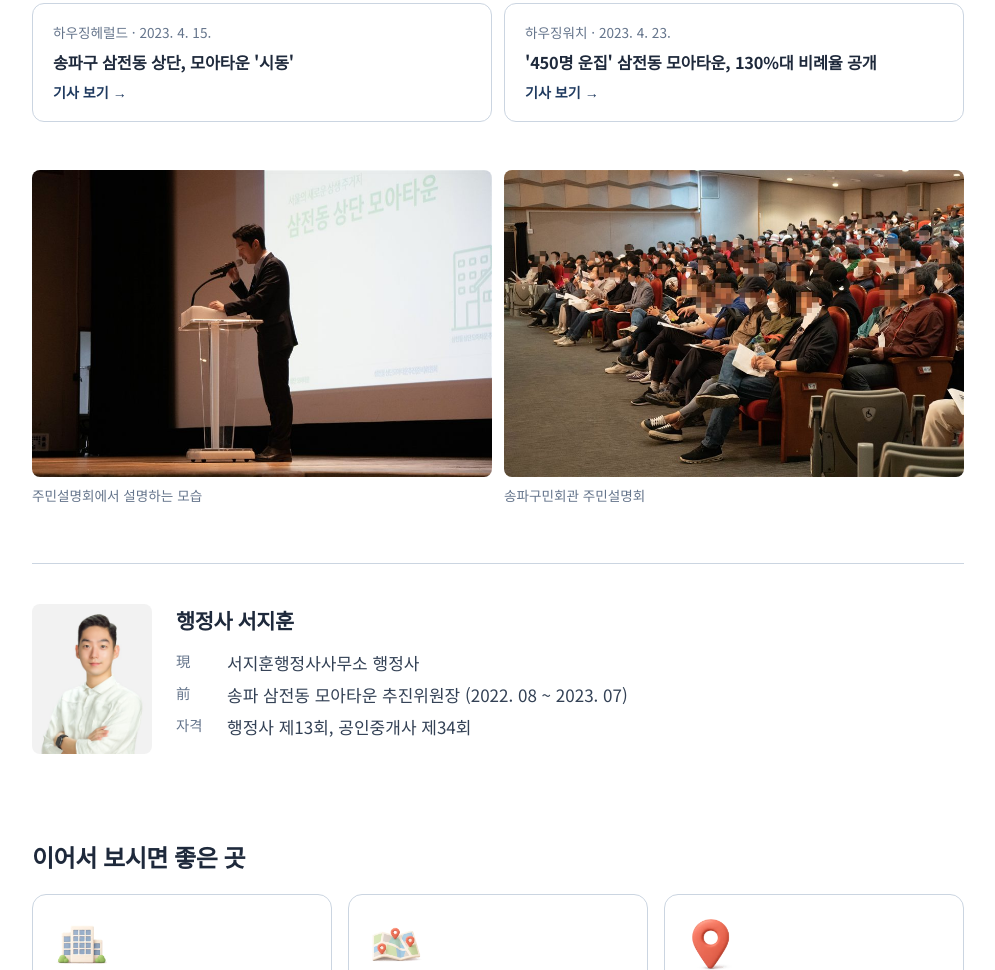
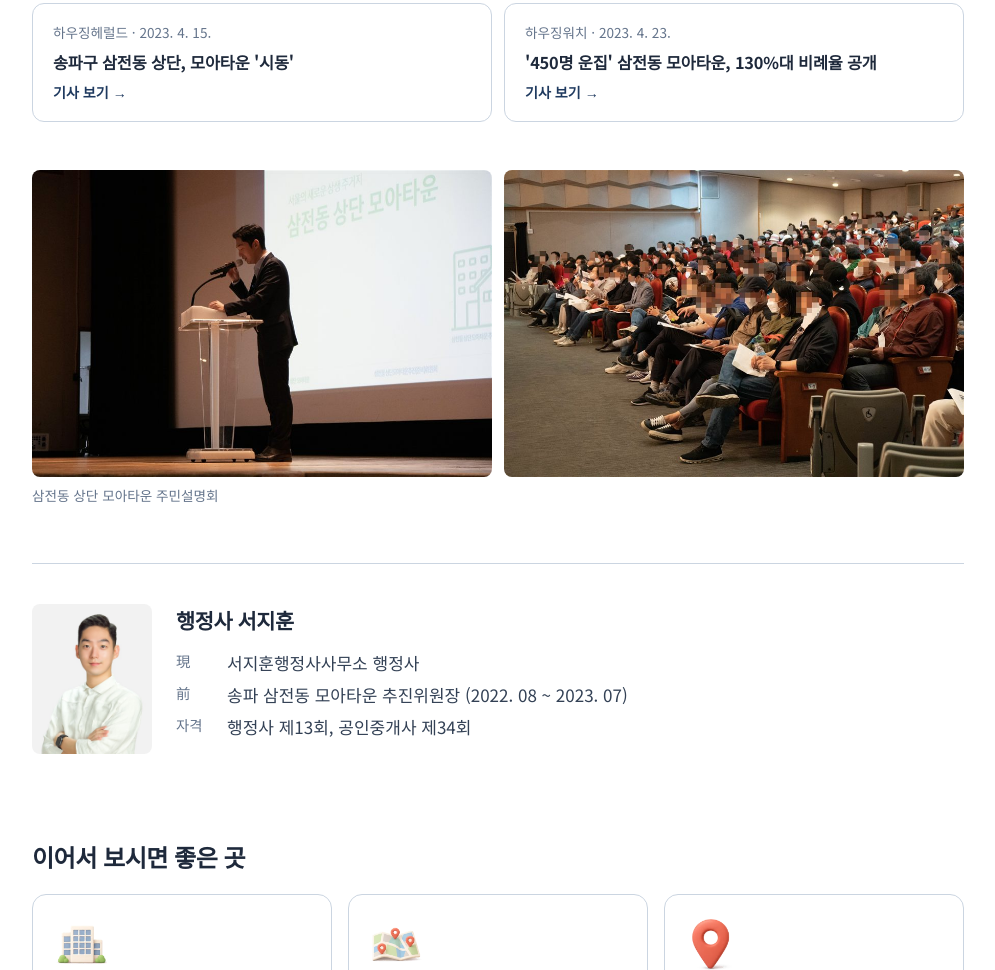
Before and after one commit to seovino9267-bit/seojihoon-card, a plain HTML site: page index.html in a window 1280 px wide. Shown: the part 4432-5402 px from the top of the page, without its empty margins (142-1137 px from the left). Drawn offline with Linux system fonts and the light colour scheme; a web font is replaced by a local one.

Commit message:
홈 소개: 설명회 사진 설명 한 줄로
Co-Authored-By: Claude Opus 5.5 <noreply@anthropic.com>

```diff
--- a/assets/site.css
+++ b/assets/site.css
@@ -544,3 +544,4 @@ br.mo { display: none; }
 .s-crowd figure { margin: 0; }
 .s-crowd img { aspect-ratio: 3 / 2; }
 @media (max-width: 860px) { .s-crowd { gap: 8px; } .s-crowd figcaption { font-size: .78rem; } }
+.s-crowd .two { display: grid; grid-template-columns: 1fr 1fr; gap: 12px; } .s-crowd { display: block; } @media (max-width: 860px) { .s-crowd .two { gap: 8px; } }
--- a/index.html
+++ b/index.html
@@ -80,10 +80,7 @@
 <a href="http://www.housingherald.co.kr/news/articleView.html?idxno=45474" target="_blank" rel="noopener"><i>하우징헤럴드 · 2023. 4. 15.</i><strong>송파구 삼전동 상단, 모아타운 '시동'</strong><em>기사 보기 →</em></a>
 <a href="https://www.housingwatch.co.kr/news/article.html?no=23126" target="_blank" rel="noopener"><i>하우징워치 · 2023. 4. 23.</i><strong>'450명 운집' 삼전동 모아타운, 130%대 비례율 공개</strong><em>기사 보기 →</em></a>
 </div>
-<div class="s-crowd reveal">
-<figure><img src="/img/podium.jpg" alt="모아타운 주민설명회에서 설명하는 서지훈 행정사" loading="lazy"><figcaption>주민설명회에서 설명하는 모습</figcaption></figure>
-<figure><img src="/img/crowd.jpg" alt="모아타운 주민설명회 현장" loading="lazy"><figcaption>송파구민회관 주민설명회</figcaption></figure>
-</div>
+<figure class="s-crowd reveal"><div class="two"><img src="/img/podium.jpg" alt="삼전동 상단 모아타운 주민설명회 연단의 서지훈 행정사" loading="lazy"><img src="/img/crowd.jpg" alt="삼전동 상단 모아타운 주민설명회 객석" loading="lazy"></div><figcaption>삼전동 상단 모아타운 주민설명회</figcaption></figure>
 <div class="s-me reveal"><img src="/img/portrait.jpg" alt="행정사 서지훈" width="560" height="700" loading="lazy"><div><strong>행정사 서지훈</strong>
 <ul class="s-cv"><li><i>現</i>서지훈행정사사무소 행정사</li><li><i>前</i>송파 삼전동 모아타운 추진위원장 (2022. 08 ~ 2023. 07)</li><li><i>자격</i>행정사 제13회, 공인중개사 제34회</li></ul></div></div>
 <h3 class="s-sub reveal">이어서 보시면 좋은 곳</h3>
```
